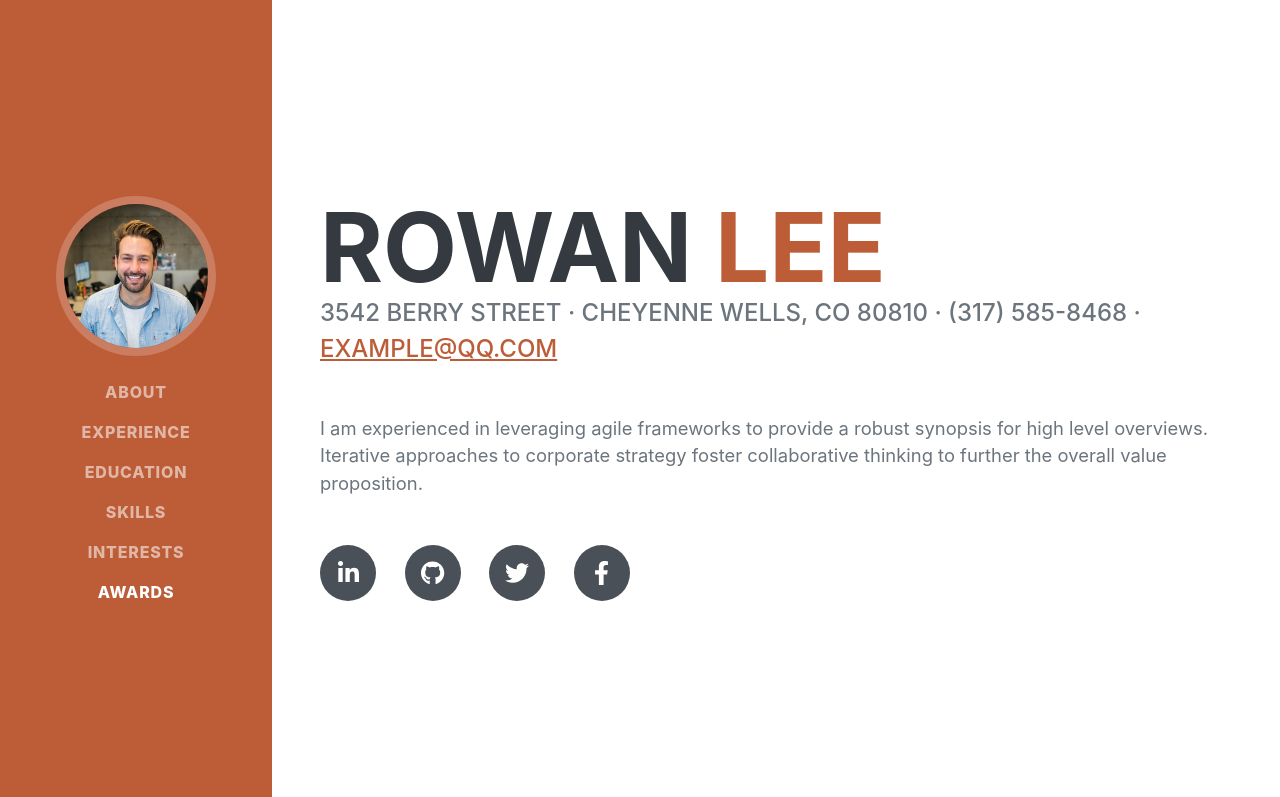
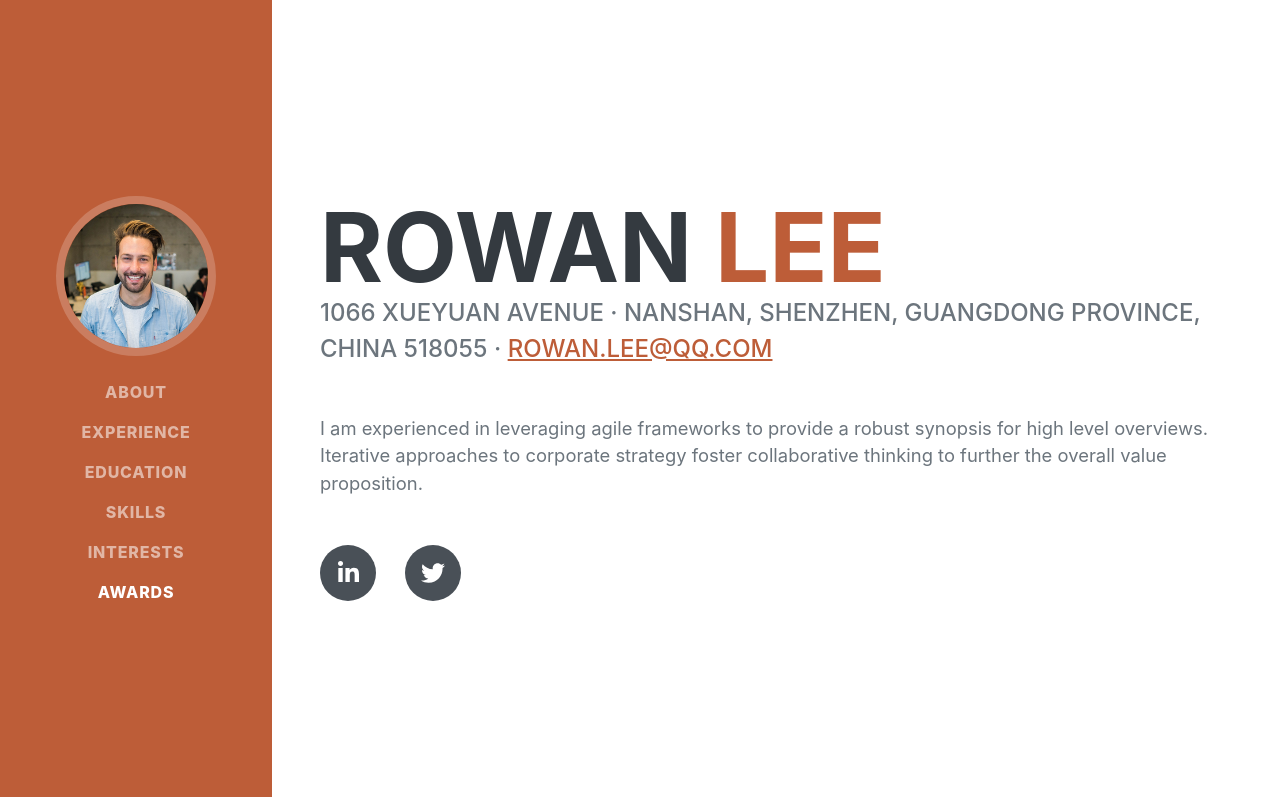
Before and after one commit to Rowan9487/blog, a plain HTML site: page resume/index.html in a window 1280 px wide. Shown: the top 797 px of the page. Drawn offline with nearby package versions, Linux system fonts and the light colour scheme; a web font is replaced by a local one.

Commit message:
Update index.html

```diff
--- a/resume/index.html
+++ b/resume/index.html
@@ -45,15 +45,15 @@
                         <span class="text-primary">Lee</span>
                     </h1>
                     <div class="subheading mb-5">
-                        3542 Berry Street · Cheyenne Wells, CO 80810 · (317) 585-8468 ·
-                        <a href="mailto:example@qq.com">example@qq.com</a>
+                        1066 Xueyuan Avenue · Nanshan, Shenzhen, Guangdong Province, China 518055  ·
+                        <a href="mailto:rowan.lee@qq.com">rowan.lee@qq.com</a>
                     </div>
                     <p class="lead mb-5">I am experienced in leveraging agile frameworks to provide a robust synopsis for high level overviews. Iterative approaches to corporate strategy foster collaborative thinking to further the overall value proposition.</p>
                     <div class="social-icons">
-                        <a class="social-icon" href="#!"><i class="fab fa-linkedin-in"></i></a>
-                        <a class="social-icon" href="#!"><i class="fab fa-github"></i></a>
-                        <a class="social-icon" href="#!"><i class="fab fa-twitter"></i></a>
-                        <a class="social-icon" href="#!"><i class="fab fa-facebook-f"></i></a>
+                        <a class="social-icon" href="https://www.linkedin.com/in/rowan-lee-453889305/"><i class="fab fa-linkedin-in"></i></a>
+
+                        <a class="social-icon" href="https://twitter.com/Ai8kIg"><i class="fab fa-twitter"></i></a>
+
                     </div>
                 </div>
             </section>
```
